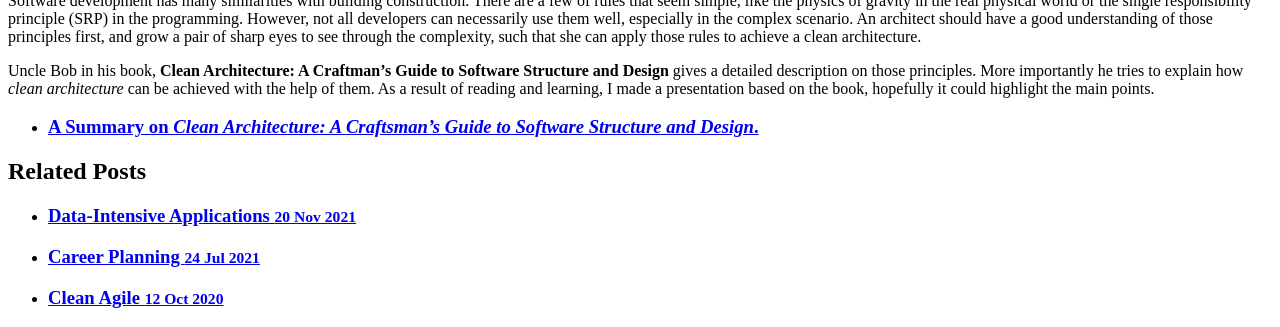
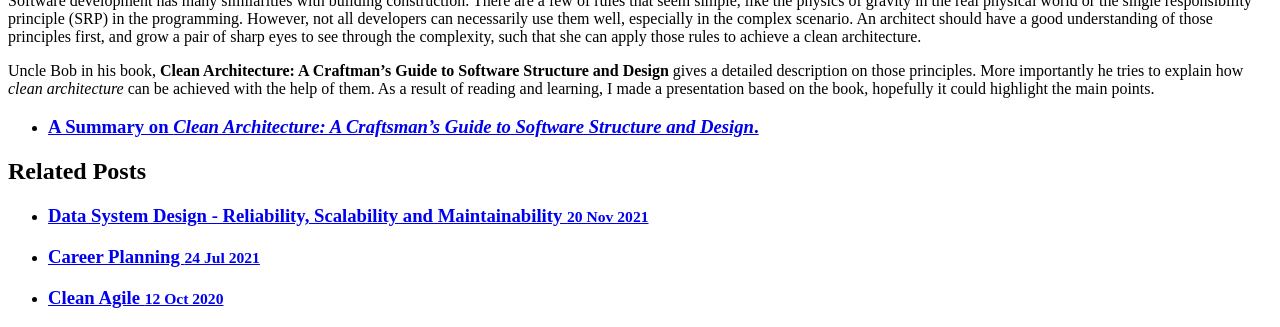
Before and after one commit to yan-qi/yan-qi.github.io, a Jekyll site: the page built from _posts/2021-06-22-Clean_Architecture.md, in a window 1280 px wide, cut to the strip 613-940 px from the top of the page. Built offline with Jekyll 4.4.1, drawn with Linux system fonts in a browser that asks for light colours.

Commit message:
fix the title of new post

```diff
--- a/_posts/2021-11-20-DDIA-1.md
+++ b/_posts/2021-11-20-DDIA-1.md
@@ -1,6 +1,6 @@
 ---
 layout: post
-title:  Data-Intensive Applications
+title:  Data System Design - Reliability, Scalability and Maintainability
 ---
 
 ![Design Data-Intensive Applications - Chapter 1](/public/DDIA-ch1.png)
```
